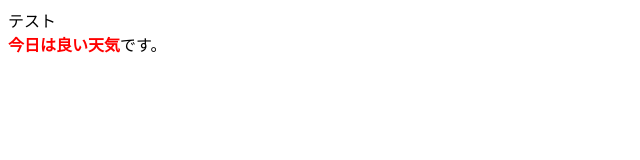
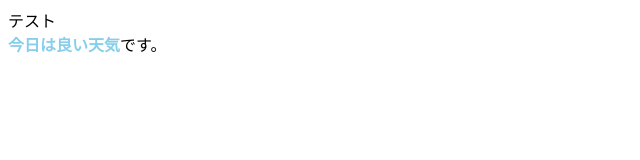
Before and after one commit to HaruhiHotta/20250427-git-workshop, a plain HTML site: page index.html in a window 1280 px wide. Shown: the whole page, without its empty margins (0-640 px from the left). Drawn offline with Linux system fonts and the light colour scheme.

Commit message:
index.htmlを更新
書き換え

```diff
--- a/index.html
+++ b/index.html
@@ -6,6 +6,6 @@
   </head>
   <body>
     テスト　<br />
-    <strong style="color:red">今日は良い天気</strong>です。
+    <strong style="color:skyblue">今日は良い天気</strong>です。
   </body>
 </html>
```
